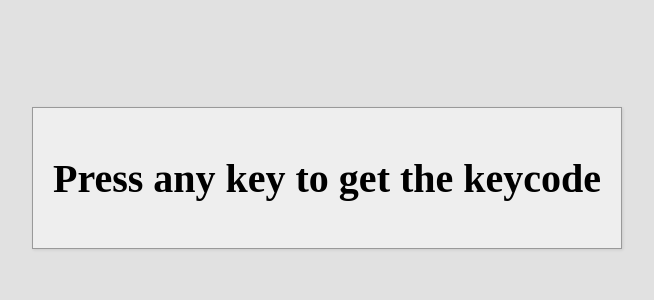
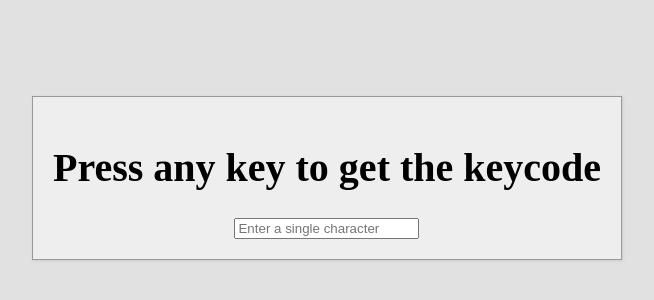
Before and after one commit to surya330/Key-codes, a plain HTML site: page index.html in a window 1280 px wide. Shown: the part 222-522 px from the top of the page, without its empty margins (313-967 px from the left). Drawn offline with Linux system fonts and the light colour scheme.

Commit message:
Update index.html

```diff
--- a/index.html
+++ b/index.html
@@ -11,6 +11,7 @@
     <div id = "insert">
         <div class = "key">
             <h1>Press any key to get the keycode</h1>
+            <input type = "text" placeholder="Enter a single character">
         </div>
     </div>
     <script src="app.js"></script>
```
